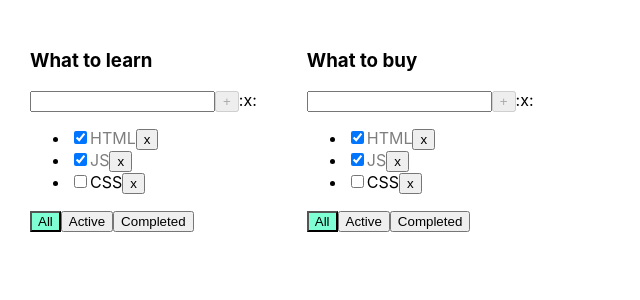
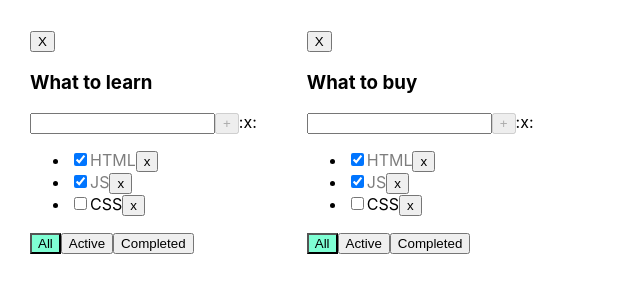
Before and after one commit to Annaptrvna/todolist-ts, a React (Create React App) app: page / in a window 1280 px wide. Shown: the top 300 px of the page, without its empty margins (0-640 px from the left). Built offline with nearby package versions, Linux system fonts and the light colour scheme.

Commit message:
Refactor todolist filter

```diff
--- a/src/App.tsx
+++ b/src/App.tsx
@@ -8,22 +8,27 @@ import {v1} from "uuid";
 
 function App() {
 
-    const removeTask = (taskId: string) => {
-        // setTasks(tasks.filter(task=>task.id !== taskId))
+    const removeTodolist = (todolistId: string) => {
+        setTodolists(todolists.filter(td=> td.id !== todolistId))
+        delete tasks[todolistId]
+        setTasks({...tasks})
     }
 
-    const addTask = (title: string) => {
-        // let newTask = {id: v4(), title: title, isDone: false}
-        // setTasks([...tasks, newTask])
+    const removeTask = (todolistId: string, taskId: string) => {
+      setTasks({...tasks, [todolistId]: tasks[todolistId].filter(t=>t.id !== taskId)})
+    }
+
+    const addTask = (todolistId: string, title: string) => {
+        let newTask = {id: v1(), title: title, isDone: false}
+        setTasks({...tasks, [todolistId]: [...tasks[todolistId], newTask]})
     }
 
     const changeFilterValue = (todolistId: string, filter: FilterValuesType) => {
-        // setTodolists( todolists.map(tl => tl.id === todolistId ? {...tl, filter:filter} : tl))
+        setTodolists( todolists.map(tl => tl.id === todolistId ? {...tl, filter:filter} : tl))
     }
 
-    const changeTaskStatus = (taskId: string, isDone: boolean) => {
-        // const changedTasks = tasks.map(t => t.id === taskId ? {...t, isDone:isDone}:t)
-        // setTasks(changedTasks)
+    const changeTaskStatus = (todolistId: string, taskId: string, isDone: boolean) => {
+        setTasks({...tasks, [todolistId]: tasks[todolistId].map((t)=>t.id===taskId?{...t, isDone: isDone} : t)})
     }
 
 
@@ -35,7 +40,7 @@ function App() {
         {id:todolistId2, title: "What to buy", filter: "all"}
     ])
 
-    const [tasks, setTasks] = useState<TasksType >({
+    const [tasks, setTasks] = useState<TasksType>({
         [todolistId1]:[
             {id: v1(), title: "HTML", isDone: true},
             {id: v1(), title: "JS", isDone: true},
@@ -48,22 +53,22 @@ function App() {
         ],
        }
    )
-
     return (
         <div className="App">
             {todolists.map(tl=>{
-                let tasksForTodolist = tasks[tl.id]
-                if(tl.filter === "completed") {
-                    tasksForTodolist = tasksForTodolist.filter(task => task.isDone)
-                } if(tl.filter === "active") {
-                    tasksForTodolist = tasksForTodolist.filter(task => !task.isDone)
-                }
+                // let tasksForTodolist = tasks[tl.id]
+                // if(tl.filter === "completed") {
+                //     tasksForTodolist = tasksForTodolist.filter(task => task.isDone)
+                // } if(tl.filter === "active") {
+                //     tasksForTodolist = tasksForTodolist.filter(task => !task.isDone)
+                // }
             return (
             <Todolist
                 todolistId={tl.id}
                 title= {tl.title}
-                tasks={tasksForTodolist}
+                tasks={tasks[tl.id]}
                 filter={tl.filter}
+                removeTodolist={removeTodolist}
                 removeTask={removeTask}
                 changeFilterValue={changeFilterValue}
                 addTask={addTask}
--- a/src/components/Todolist.tsx
+++ b/src/components/Todolist.tsx
@@ -7,12 +7,13 @@ import {useAutoAnimate} from "@formkit/auto-animate/react";
 type TodolistPropsType = {
     title: string
     tasks: TaskType[]
-    removeTask: (taskId: string) => void
+    removeTask: (todolistId: string, taskId: string) => void
     changeFilterValue: (todolistId: string, filter: FilterValuesType) =>  void
-    addTask: (title: string) => void
-    changeTaskStatus: (taskId: string, isDone: boolean) => void
+    addTask: (todolistId: string, title: string) => void
+    changeTaskStatus: (todolistId: string, taskId: string, isDone: boolean) => void
     filter: FilterValuesType
     todolistId: string
+    removeTodolist: (todolistId: string) => void
 }
 
 
@@ -24,13 +25,21 @@ export const Todolist = ({
                              addTask,
                              changeTaskStatus,
                              todolistId,
+                             removeTodolist,
                              ...rest
                                 }:TodolistPropsType) => {
 
+    let tasksForTodolist = tasks
+    if(rest.filter === "completed") {
+        tasksForTodolist = tasksForTodolist.filter(task => task.isDone)
+    } if(rest.filter === "active") {
+        tasksForTodolist = tasksForTodolist.filter(task => !task.isDone)
+    }
+
     const tasksElements: Array<JSX.Element> | JSX.Element =
-        tasks.length > 0 ? tasks.map(task=>{
-            const onclickRemoveTaskHandler = () => removeTask(task.id)
-            const onChangeTaskStatus = (taskId: string, isDone: boolean) => changeTaskStatus(taskId, isDone)
+        tasks.length > 0 ? tasksForTodolist.map(task=>{
+            const onclickRemoveTaskHandler = () => removeTask(todolistId,task.id)
+            const onChangeTaskStatus = ( taskId: string, isDone: boolean) => changeTaskStatus(todolistId, taskId, isDone)
         return (
             <li key={task.id}>
                 <input onChange={(e)=>onChangeTaskStatus(task.id, e.currentTarget.checked)} type="checkbox" checked={task.isDone}/>
@@ -51,7 +60,7 @@ export const Todolist = ({
 
     const addTaskHandler = () => {
         if(titleValue.trim()){
-            addTask(titleValue)
+            addTask(todolistId, titleValue)
             setTitleValue("")
         } else {setError("Task title should not be empty")}
     }
@@ -61,13 +70,16 @@ export const Todolist = ({
     const onclickAllTasksHandler = () => changeFilterValue(todolistId, "all")
     const onclickCompletedTasksHandler = () => changeFilterValue(todolistId, "completed")
     const onclickActiveTasksHandler = () => changeFilterValue(todolistId, "active")
+    const onClickRemoveTodolistHandler = () => removeTodolist(todolistId)
 
     const disabledHandler =  !titleValue || titleValue.length >= 20
     const taskTitleLengthNotification = titleValue.length > 20 && <div>Task title length should be below twenty letters </div>
     const taskEmptyTitleNotification = error && <div className={"error-message"}>Title is required</div>
     const [listRef] = useAutoAnimate<HTMLUListElement>()
+
     return (
             <div>
+                <button onClick={onClickRemoveTodolistHandler}>X</button>
                 <h3>{title}</h3>
                 <div>
                     <input
```
Also changed, not shown: src/App.css (line endings or trailing spaces).
